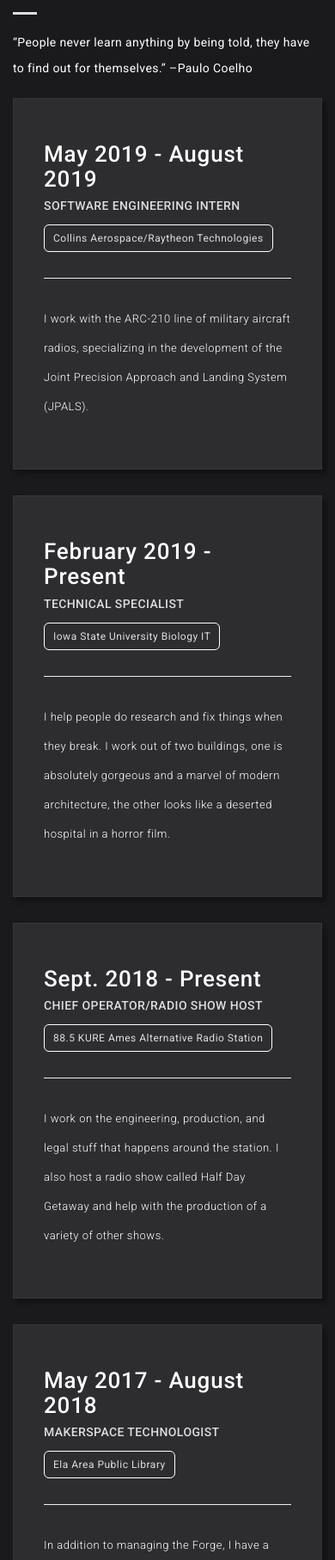
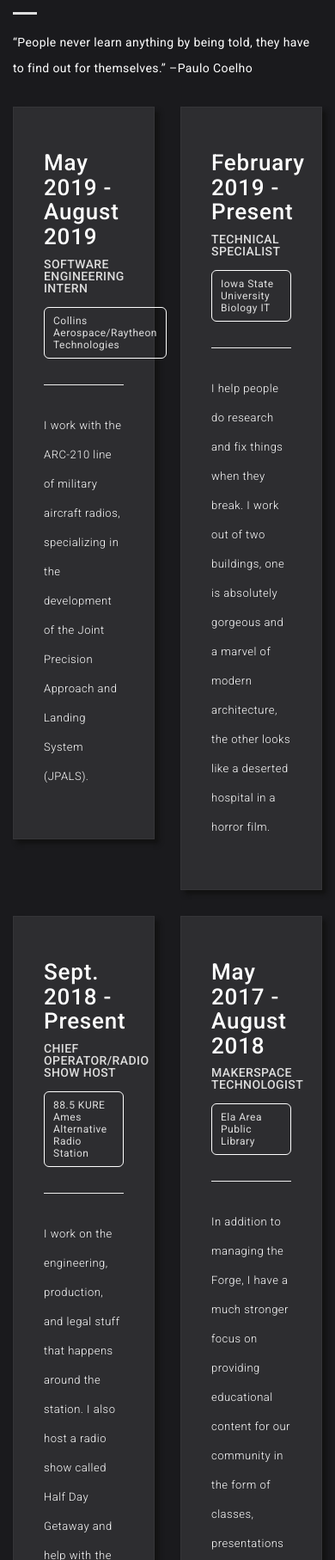
Before and after one commit to renderos17/renderos17.github.io, a plain HTML site: page budo.html in a window 390 px wide. Shown: the part 1129-2943 px from the top of the page at 86% size. Drawn offline with Linux system fonts and the light colour scheme.

Commit message:
Updates to the mobile scaling, looks terrible right now but will update later with a more concrete fix to the card scaling issue. -Alexis

```diff
--- a/budo.html
+++ b/budo.html
@@ -4,7 +4,7 @@
     <meta charset="utf-8">
     <title>Alexis Renderos</title>
     <meta content="IE=edge" http-equiv="X-UA-Compatible">
-    <meta content="width=device-width, initial-scale=1" name="viewport">
+    <meta name="viewport" content="width=device-width, initial-scale=1, maximum-scale=1, user-scalable=no">
     <meta content="This is my canvas." name="description">
     <meta content="Alexis Renderos" name="author">
     <!--styles-->
@@ -169,12 +169,12 @@
                   “People never learn anything by being told, they have to find out for themselves.”  –Paulo Coelho
                 </p>
               </div>
-              <div class="col-md-9 content-right">
+              <div class="col-xs-12 col-md-9 content-right">
                 <div class="row">
                   <ul class="listing-item">
 
                     <li>
-                      <div class="col-md-6 col-sm-6">
+                      <div class="col-md-6 col-sm-6 col-xs-6">
                         <div class="wrap-card">
                           <div class="card">
                             <h2 class="year">
@@ -197,7 +197,7 @@
                     </li>
 
                     <li>
-                      <div class="col-md-6 col-sm-6">
+                      <div class="col-md-6 col-sm-6 col-xs-6">
                         <div class="wrap-card">
                           <div class="card">
                             <h2 class="year">
@@ -221,7 +221,7 @@
                     </li>
 
                     <li>
-                      <div class="col-md-6 col-sm-6">
+                      <div class="col-md-6 col-sm-6 col-xs-6">
                         <div class="wrap-card">
                           <div class="card">
                             <h2 class="year">
@@ -245,7 +245,7 @@
                     </li>
 
                     <li>
-                      <div class="col-md-6 col-sm-6">
+                      <div class="col-md-6 col-sm-6 col-xs-6">
                         <div class="wrap-card">
                           <div class="card">
                             <h2 class="year">
@@ -269,7 +269,7 @@
                     </li>
 
                     <li>
-                      <div class="col-md-6 col-sm-6">
+                      <div class="col-md-6 col-sm-6 col-xs-6">
                         <div class="wrap-card">
                           <div class="card">
                             <h2 class="year">
@@ -293,7 +293,7 @@
                     </li>
 
                     <li>
-                      <div class="col-md-6 col-sm-6">
+                      <div class="col-md-6 col-sm-6 col-xs-6">
                         <div class="wrap-card">
                           <div class="card">
                             <h2 class="year">
```
